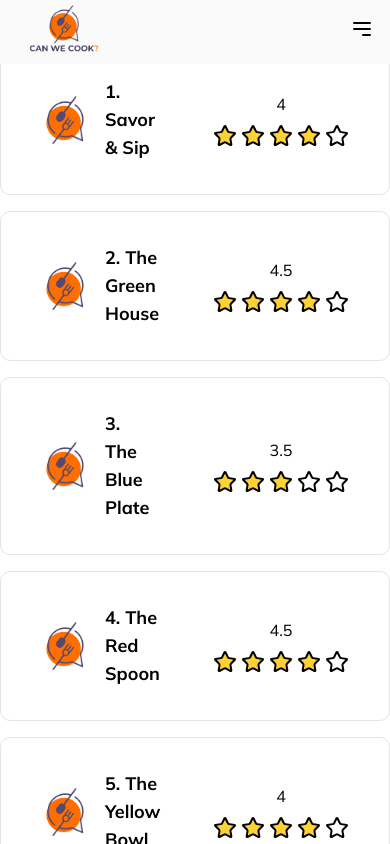
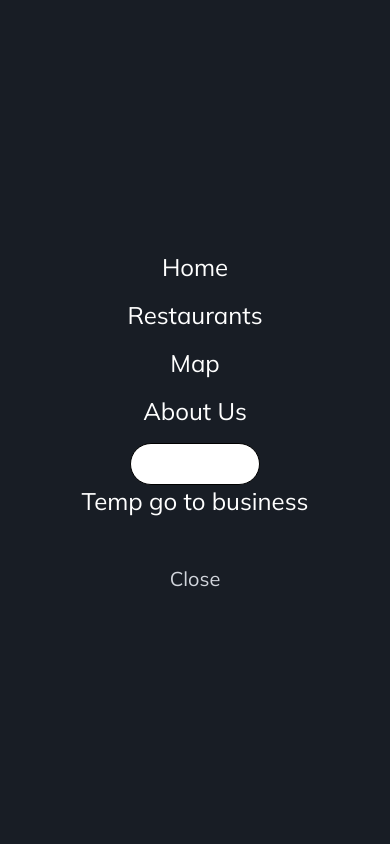
Before and after one commit to ArnoldStrdy/Can-We-Cook, a React (Vite) app: page / in a window 390 px wide. Both pictures are taken after a click on the button 362 px from the left and 29 px from the top of the page. Shown: the top 844 px of the page. Built offline with nearby package versions, Linux system fonts and the light colour scheme.

Commit message:
Fixed navbar

```diff
--- a/src/components/CustomerNav.tsx
+++ b/src/components/CustomerNav.tsx
@@ -10,22 +10,23 @@ function CustomerNavbar() {
   //   console.log(url);
   // }, [section]);
 
-  // const handleToggle = () => {
-  //   const nav = document.getElementById("nav");
-  //   if (nav.classList.contains("opacity-0")) {
-  //     nav.classList.remove("opacity-0");
-  //     nav.classList.add("opacity-100");
-  //     setTimeout(() => {
-  //       nav.classList.remove("invisible");
-  //     });
-  //   } else {
-  //     nav.classList.add("opacity-0");
-  //     nav.classList.remove("opacity-100");
-  //     setTimeout(() => {
-  //       nav.classList.add("invisible");
-  //     }, 300);
-  //   }
-  // };
+  const handleToggle = () => {
+    const nav = document.getElementById("nav");
+    if (!nav) return;
+    if (nav.classList.contains("opacity-0")) {
+      nav.classList.remove("opacity-0");
+      nav.classList.add("opacity-100");
+      setTimeout(() => {
+        nav.classList.remove("invisible");
+      });
+    } else {
+      nav.classList.add("opacity-0");
+      nav.classList.remove("opacity-100");
+      setTimeout(() => {
+        nav.classList.add("invisible");
+      }, 300);
+    }
+  };
 
   return (
     <>
@@ -119,7 +120,7 @@ function CustomerNavbar() {
             <button
               className="text-black"
               onClick={() => {
-                // handleToggle();
+                handleToggle();
               }}
             >
               <svg
@@ -152,11 +153,11 @@ function CustomerNavbar() {
             }
             var top = document.getElementById("top");
             // top.scrollIntoView({ behavior: "smooth" });
-            // handleToggle();
+            handleToggle();
           }}
           className="text-2xl mb-4 cursor-pointer"
         >
-          HOME
+          Home
         </p>
         {/* <a
           target="_self"
@@ -167,35 +168,59 @@ function CustomerNavbar() {
         </a> */}
         <p
           onClick={() => {
-            if (url.includes("currency-converter-privacy-policy")) {
-              navigate("/about");
-            }
-            var about = document.getElementById("about");
+            navigate("/restaurants");
             // about.scrollIntoView({ behavior: "smooth" });
-            // handleToggle();
+            handleToggle();
           }}
           className="text-2xl mb-4 cursor-pointer"
         >
-          ABOUT ME
+          Restaurants
         </p>
         <p
           onClick={() => {
-            if (url.includes("currency-converter-privacy-policy")) {
-              navigate("/contact");
-            }
+            navigate("/map");
             var contact = document.getElementById("contact");
             // contact.scrollIntoView({ behavior: "smooth" });
-            // handleToggle();
+            handleToggle();
           }}
-          className="text-2xl cursor-pointer"
+          className="text-2xl mb-4 cursor-pointer"
         >
-          CONTACT
+          Map
+        </p>
+        <p
+          onClick={() => {
+            navigate("/about");
+            // var contact = document.getElementById("contact");
+            // contact.scrollIntoView({ behavior: "smooth" });
+            handleToggle();
+          }}
+          className="text-2xl mb-4 cursor-pointer"
+        >
+          About Us
+        </p>
+        <p
+          onClick={() => {
+            // contact.scrollIntoView({ behavior: "smooth" });
+          }}
+          className="font-normal cursor-pointer bg-white px-4 py-2 rounded-full transition-colors border border-black hover:border-[#FF6F00] hover:text-[#FF6F00]"
+        >
+          Login/Signup
+        </p>
+        <p
+          onClick={() => {
+            navigate("/business");
+            // var contact = document.getElementById("contact");
+            // contact.scrollIntoView({ behavior: "smooth" });
+          }}
+          className="text-2xl mb-4 cursor-pointer"
+        >
+          Temp go to business
         </p>
         <button
           className="mt-8 text-xl text-gray-300"
-          // onClick={() => {
-          //   handleToggle();
-          // }}
+          onClick={() => {
+            handleToggle();
+          }}
         >
           Close
         </button>
```
